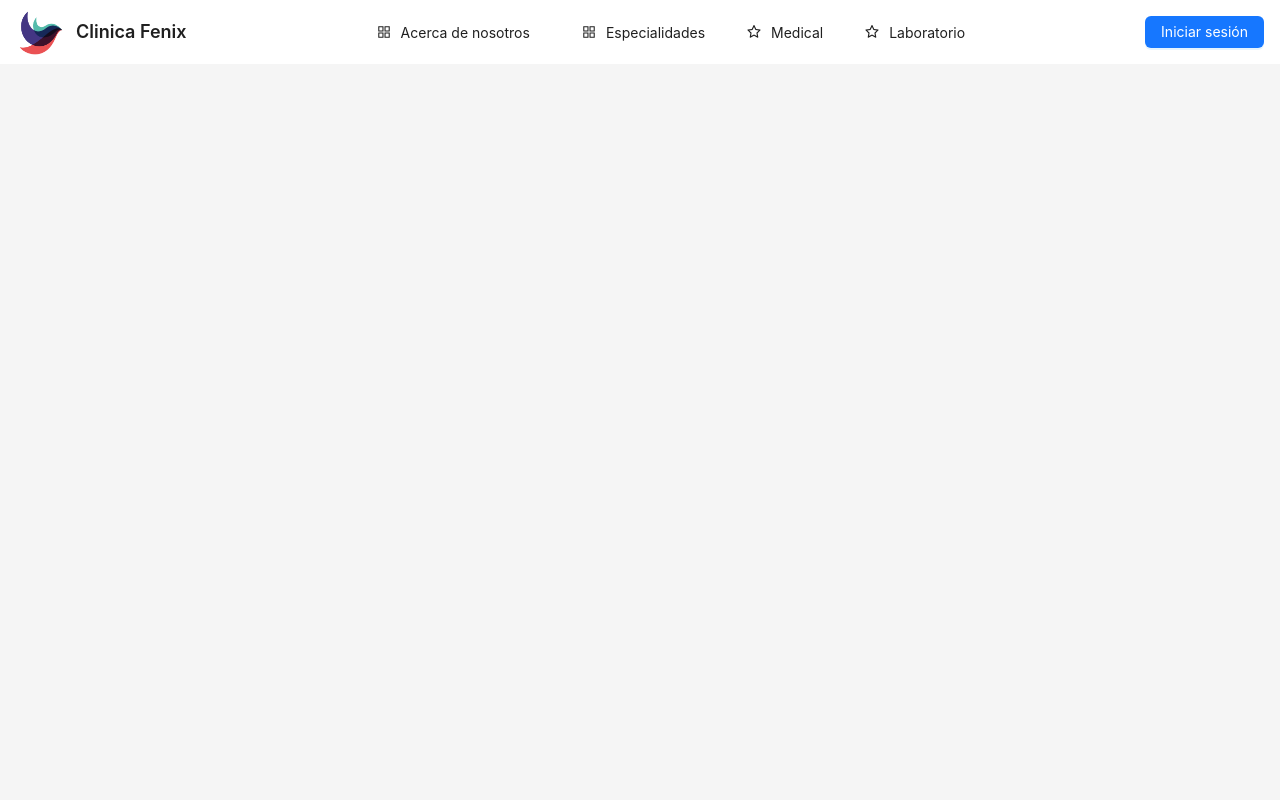
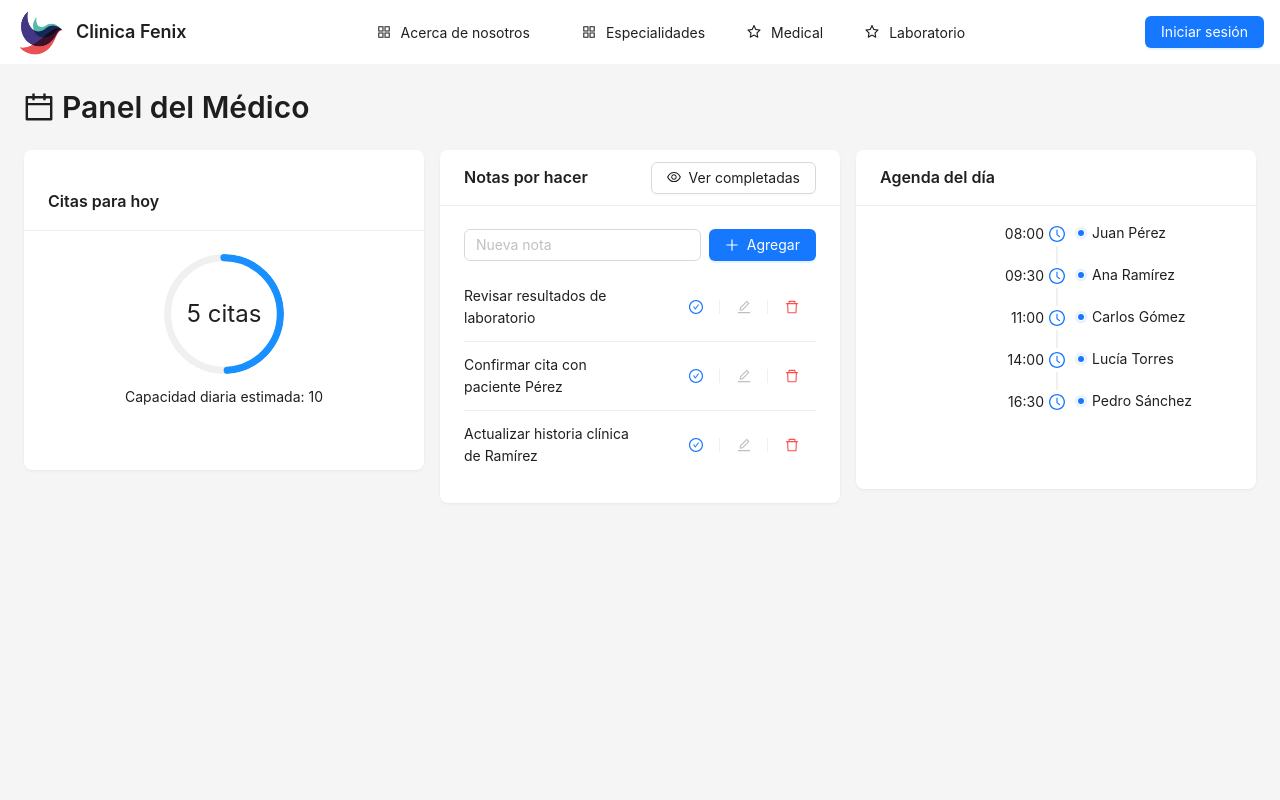
Before and after one commit to alvaromijael/ProyectoFinalFrontend, a React (Vite) app: page /home in a window 1280 px wide. Shown: the top 800 px of the page. Built offline with nearby package versions, Linux system fonts and the light colour scheme.

Commit message:
agrego home y corrijo rutas

```diff
--- a/src/myApp/pages/HomePage.tsx
+++ b/src/myApp/pages/HomePage.tsx
@@ -1,11 +1,206 @@
+// src/components/HomePage.tsx
+import React, { useState } from 'react';
+import {
+  Card,
+  Col,
+  Row,
+  Typography,
+  Progress,
+  Timeline,
+  Badge,
+  List,
+  Button,
+  Modal,
+  Input,
+  Space,
+  message,
+} from 'antd';
+import {
+  CheckCircleOutlined,
+  ClockCircleOutlined,
+  CalendarOutlined,
+  PlusOutlined,
+  EditOutlined,
+  DeleteOutlined,
+  EyeOutlined,
+} from '@ant-design/icons';
 
+const { Title } = Typography;
 
+export const HomePage: React.FC = () => {
+  const capacidadMaxima = 10;
+  const citasHoy = 5;
 
-export const HomePage = () => {
+  const [notas, setNotas] = useState<string[]>([
+    'Revisar resultados de laboratorio',
+    'Confirmar cita con paciente Pérez',
+    'Actualizar historia clínica de Ramírez',
+  ]);
+
+  const [completadas, setCompletadas] = useState<string[]>([]);
+  const [nuevaNota, setNuevaNota] = useState('');
+  const [modalVisible, setModalVisible] = useState(false);
+
+  const citasAgenda = [
+    { hora: '08:00', paciente: 'Juan Pérez' },
+    { hora: '09:30', paciente: 'Ana Ramírez' },
+    { hora: '11:00', paciente: 'Carlos Gómez' },
+    { hora: '14:00', paciente: 'Lucía Torres' },
+    { hora: '16:30', paciente: 'Pedro Sánchez' },
+  ];
+
+  const agregarNota = () => {
+    if (!nuevaNota.trim()) return message.warning('La nota no puede estar vacía');
+    setNotas([...notas, nuevaNota]);
+    setNuevaNota('');
+  };
+
+  const completarNota = (index: number) => {
+    const nota = notas[index];
+    setCompletadas([...completadas, nota]);
+    setNotas(notas.filter((_, i) => i !== index));
+  };
+
+  const eliminarNota = (index: number) => {
+    setNotas(notas.filter((_, i) => i !== index));
+  };
+
   return (
-    <div className="flex flex-col min-h-screen">
+    <div style={{ padding: '24px' }}>
+      <Title level={2} style={{ marginBottom: '24px', display: 'flex', alignItems: 'center' }}>
+        <CalendarOutlined style={{ marginRight: '8px' }} />
+        Panel del Médico
+      </Title>
 
+      <Row gutter={[16, 16]} align="stretch">
+        {/* Citas para hoy */}
+        <Col xs={24} md={8}>
+          <Card
+            title="Citas para hoy"
+            bordered={false}
+            style={{
+              minHeight: '320px',
+              display: 'flex',
+              flexDirection: 'column',
+              justifyContent: 'center',
+            }}
+          >
+            <div style={{ textAlign: 'center' }}>
+              <Progress
+                type="circle"
+                percent={(citasHoy / capacidadMaxima) * 100}
+                format={() => `${citasHoy} citas`}
+                strokeColor="#1890ff"
+              />
+              <p style={{ marginTop: '12px' }}>
+                Capacidad diaria estimada: {capacidadMaxima}
+              </p>
+            </div>
+          </Card>
+        </Col>
 
+        {/* Notas por hacer */}
+        <Col xs={24} md={8}>
+          <Card
+            title="Notas por hacer"
+            bordered={false}
+            extra={
+              <Button icon={<EyeOutlined />} onClick={() => setModalVisible(true)}>
+                Ver completadas
+              </Button>
+            }
+            style={{
+              minHeight: '320px',
+              display: 'flex',
+              flexDirection: 'column',
+              justifyContent: 'space-between',
+            }}
+          >
+            <div>
+              <Space style={{ marginBottom: '12px' }}>
+                <Input
+                  placeholder="Nueva nota"
+                  value={nuevaNota}
+                  onChange={(e) => setNuevaNota(e.target.value)}
+                />
+                <Button type="primary" icon={<PlusOutlined />} onClick={agregarNota}>
+                  Agregar
+                </Button>
+              </Space>
+
+              <List
+                dataSource={notas}
+                renderItem={(item, index) => (
+                  <List.Item
+                    actions={[
+                      <Button
+                        icon={<CheckCircleOutlined />}
+                        type="link"
+                        onClick={() => completarNota(index)}
+                      />,
+                      <Button icon={<EditOutlined />} type="link" disabled />,
+                      <Button
+                        icon={<DeleteOutlined />}
+                        type="link"
+                        danger
+                        onClick={() => eliminarNota(index)}
+                      />,
+                    ]}
+                  >
+                    {item}
+                  </List.Item>
+                )}
+              />
+            </div>
+          </Card>
+        </Col>
+
+        {/* Agenda del día */}
+        <Col xs={24} md={8}>
+          <Card
+            title="Agenda del día"
+            bordered={false}
+            style={{
+              minHeight: '320px',
+              display: 'flex',
+              flexDirection: 'column',
+              justifyContent: 'center',
+            }}
+          >
+            <Timeline mode="left">
+              {citasAgenda.map((cita, index) => (
+                <Timeline.Item
+                  label={cita.hora}
+                  key={index}
+                  dot={<ClockCircleOutlined style={{ fontSize: '16px' }} />}
+                >
+                  <Badge status="processing" text={cita.paciente} />
+                </Timeline.Item>
+              ))}
+            </Timeline>
+          </Card>
+        </Col>
+      </Row>
+
+      {/* Modal de tareas completadas */}
+      <Modal
+        title="Tareas completadas"
+        open={modalVisible}
+        onCancel={() => setModalVisible(false)}
+        footer={null}
+      >
+        <List
+          dataSource={completadas}
+          renderItem={(item) => (
+            <List.Item>
+              <CheckCircleOutlined style={{ color: '#52c41a', marginRight: '8px' }} />
+              {item}
+            </List.Item>
+          )}
+        />
+      </Modal>
     </div>
   );
 };
+
+export default HomePage;
--- a/src/myApp/pages/appointment/AppointmentEdit.tsx
+++ b/src/myApp/pages/appointment/AppointmentEdit.tsx
@@ -30,7 +30,7 @@ import {
 } from '@ant-design/icons';
 import dayjs from 'dayjs';
 
-import PatientService from '../../services/AppointmentService';
+import PatientService from '../../services/PatientService';
 import AppointmentService from '../../services/AppointmentService';
 import type { Patient } from '../../services/AppointmentService';
 import type { Appointment } from '../../services/AppointmentService';
@@ -49,7 +49,7 @@ export default function AppointmentEdit() {
   const [loadingData, setLoadingData] = useState(true);
   const [selectedPatient, setSelectedPatient] = useState<Patient | null>(null);
   const [patients, setPatients] = useState<Patient[]>([]);
-  const [appointment, setAppointment] = useState<Appointment>(null);
+  const [appointment, setAppointment] = useState<Appointment| null>(null);
 
   // Cargar datos iniciales
   useEffect(() => {
--- a/src/myApp/routes/MyAppRouter.tsx
+++ b/src/myApp/routes/MyAppRouter.tsx
@@ -18,6 +18,7 @@ import AboutUs from "../pages/landing/AboutUs";
 import Specialities from "../pages/landing/Specialities";
 import Laboratory from "../pages/landing/Laboratory";
 import PrivateRoute from "../components/PrivateRoute";
+import AppointmentEdit from "../pages/appointment/AppointmentEdit";
 
 const { Content } = Layout;
 
@@ -77,6 +78,14 @@ export const MyAppRouter = () => {
                 </PrivateRoute>
               }
             />
+             <Route
+              path="/appointmentEdit/:id"
+              element={
+                <PrivateRoute>
+                  <AppointmentEdit />
+                </PrivateRoute>
+              }
+            />
             <Route
               path="/all-users"
               element={
```
